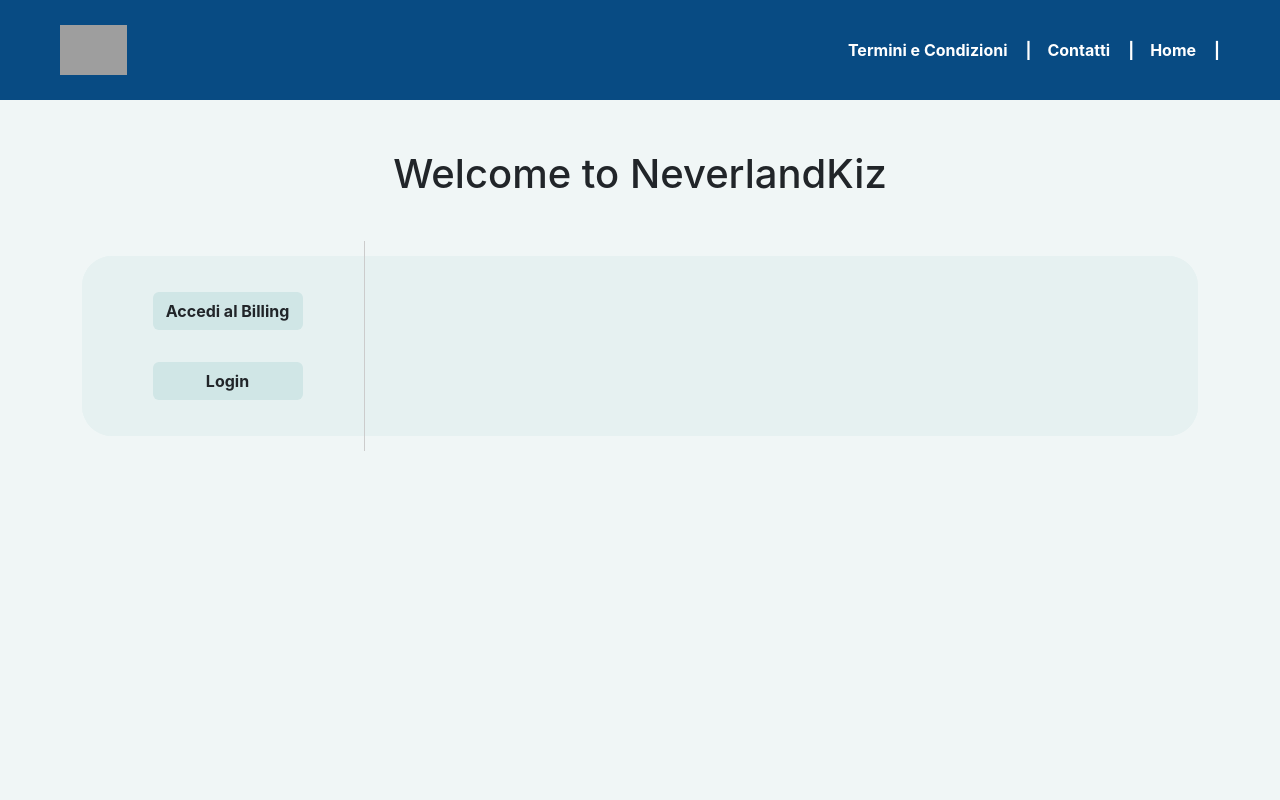
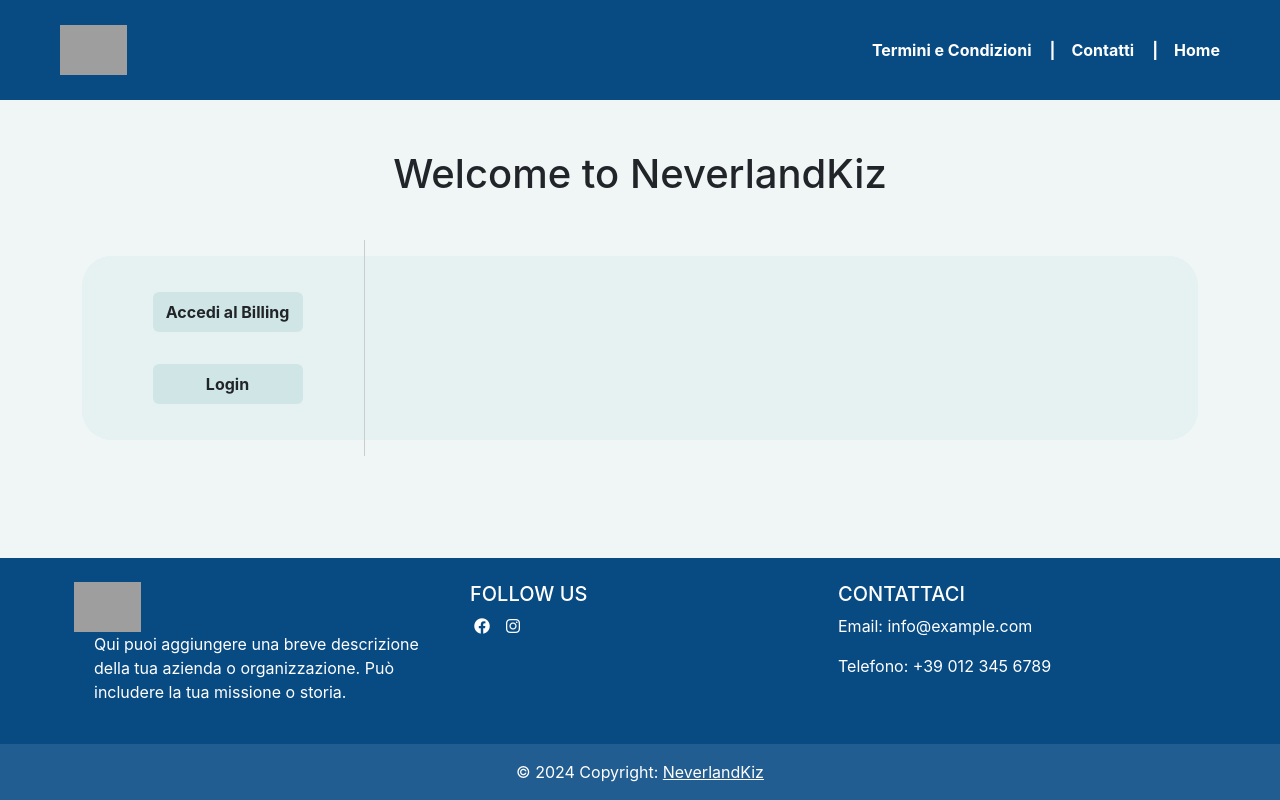
Before and after one commit to EasySubscribe/EasySubscribe-Subscription, a PHP site: page / in a window 1280 px wide. Run offline with PHP 8.4, Linux system fonts and the light colour scheme; some libraries are stand-ins or nearby versions; grey boxes are pictures that could not be loaded.

Commit message:
Added Footer

```diff
--- a/Login/index.html
+++ b/Login/index.html
@@ -23,6 +23,10 @@
       crossorigin="anonymous"
     ></script>
     <script async src="https://js.stripe.com/v3/pricing-table.js"></script>
+    <link
+      rel="stylesheet"
+      href="https://cdnjs.cloudflare.com/ajax/libs/font-awesome/6.0.0/css/all.min.css"
+    />
     <title>Login - NeverlandKiz</title>
   </head>
   <body>
@@ -72,7 +76,7 @@
         </div>
       </div>
     </nav>
-
+    <div class="content">
       <section id="login-btn" class="mx-auto">
         <div class="row">
           <div class="col-12">
@@ -98,24 +102,6 @@
         </div>
       </section>
 
-    <!--<div class="container">
-      <div class="card" id="card">
-        <div id="front" class="front">
-          <stripe-pricing-table
-            pricing-table-id="prctbl_1QCmSdRun27ngB3Ya01NPXNY"
-            publishable-key="pk_test_51Q5WXyRun27ngB3YbfBEWlPiAtjmSa5RFXOaF2HwQl1MD44Df3cFWVxy40LAlg0MrtTSKHDzbpENZDGO3JamWsCC00bm73xoRN"
-          >
-          </stripe-pricing-table>
-        </div>
-        <div id="back" class="back">
-          <h2>Sezione Posteriore</h2>
-          <p>
-            Questa è la sezione posteriore. Clicca il bottone per tornare
-            indietro.
-          </p>
-        </div>
-      </div>
-    </div>-->
       <div class="container">
         <div class="card" id="card">
           <div id="front" class="front">
@@ -153,7 +139,10 @@
           </div>
           <div id="back" class="back">
             <div class="row">
-            <div class="col col-md-3 hidden_mobile" style="align-self: center">
+              <div
+                class="col col-md-3 hidden_mobile separator"
+                style="align-self: center"
+              >
                 <div class="col-12 text-center">
                   <a
                     type="button"
@@ -173,15 +162,92 @@
                 </div>
               </div>
               <div class="col-12 col-md-9">
-              <h2>Sezione Posteriore</h2>
+                <div class="m-3">
+                  <h2>Ottieni il Pass</h2>
                   <p>
-                Questa è la sezione posteriore. Clicca il bottone per tornare
-                indietro.
+                    Inserisci la tua email per visualizzare o scaricare il Pass.
                   </p>
+                  <div class="mb-3 mt-3 mx-auto">
+                    <label for="exampleInputEmail1" class="form-label"
+                      >Email address</label
+                    >
+                    <input
+                      type="email"
+                      class="form-control"
+                      id="exampleInputEmail1"
+                      aria-describedby="emailHelp"
+                    />
+                    <div id="emailHelp" class="form-text">
+                      Inserisci la tua email per accedere al portale.
+                    </div>
+                    <button
+                      type="button"
+                      class="btn btn-blue fw-bold mt-3 mb-3 float-end"
+                    >
+                      Accedi
+                    </button>
                   </div>
                 </div>
               </div>
             </div>
           </div>
+        </div>
+      </div>
+    </div>
+    <footer class="text-white text-center text-lg-start mt-5">
+      <div class="container p-4">
+        <div class="row">
+          <div class="col-lg-4 col-md-12 mb-4 mb-md-0">
+            <img
+              src="https://www.neverlandkiz.it/wp-content/uploads/2023/03/Neverland-Logo-e1684259928108-768x211.png"
+              alt="Antonio Rausa"
+              style="max-height: 50px; margin-left: -20px"
+            />
+            <p>
+              Qui puoi aggiungere una breve descrizione della tua azienda o
+              organizzazione. Può includere la tua missione o storia.
+            </p>
+          </div>
+
+          <div class="col-lg-4 col-md-6 mb-4 mb-md-0">
+            <h5 class="text-uppercase ms-1">Follow Us</h5>
+            <ul class="list-unstyled d-flex">
+              <li class="mx-2">
+                <a
+                  href="https://www.facebook.com/"
+                  class="text-white"
+                  target="_blank"
+                >
+                  <i class="fab fa-facebook"></i>
+                </a>
+              </li>
+              <li class="mx-2">
+                <a
+                  href="https://www.instagram.com/"
+                  class="text-white"
+                  target="_blank"
+                >
+                  <i class="fab fa-instagram"></i>
+                </a>
+              </li>
+            </ul>
+          </div>
+
+          <div class="col-lg-4 col-md-6 mb-4 mb-md-0">
+            <h5 class="text-uppercase">Contattaci</h5>
+            <p>Email: info@example.com</p>
+            <p>Telefono: +39 012 345 6789</p>
+          </div>
+        </div>
+      </div>
+
+      <div
+        class="text-center p-3"
+        style="background-color: rgba(255, 255, 255, 0.1)"
+      >
+        © 2024 Copyright:
+        <a class="text-white" href="#">NeverlandKiz</a>
+      </div>
+    </footer>
   </body>
 </html>
--- a/Login/script.js
+++ b/Login/script.js
@@ -25,4 +25,19 @@ document.addEventListener("DOMContentLoaded", () => {
   flipButton.addEventListener("click", flipCard);
   flipButtonDesktop.addEventListener("click", flipCard);
   flipButtonBack.addEventListener("click", flipCard);
+
+  /** Cambio colore al click del bottone */
+  const buttons = document.querySelectorAll(".btn-blue");
+
+  // Aggiungiamo listener a tutti i bottoni con la classe 'btn-blue'
+  buttons.forEach((button) => {
+    button.addEventListener("touchstart", () => {
+      console.log("TOCCH");
+      button.classList.add("active");
+    });
+
+    button.addEventListener("touchend", () => {
+      button.classList.remove("active");
+    });
+  });
 });
--- a/Login/style.css
+++ b/Login/style.css
@@ -3,6 +3,7 @@
   --body-color: #f0f6f6;
   --card-color: #e6f1f1;
   --btn-color: #d0e6e6;
+  --btn-touch-color: #cadfdf;
 }
 
 @media screen and (max-width: 780px) {
@@ -30,36 +31,33 @@
 }
 
 body {
+  display: flex;
+  flex-direction: column;
+  min-height: 100vh;
   background-color: var(--body-color) !important;
   font-family: -apple-system, BlinkMacSystemFont, "Segoe UI", Roboto, Oxygen,
     Ubuntu, Cantarell, "Open Sans", "Helvetica Neue", sans-serif !important;
 }
+
+.content {
+  flex: 1; /* Permette al contenuto di espandersi per occupare lo spazio disponibile */
+}
+
+/** NavBar */
 .navbar {
-  /* background: linear-gradient(
-    var(--header-color),
-    var(--body-color)
-  ) !important;*/
   background: var(--header-color) !important;
   height: 100px;
 }
 
-.container-fluid {
-  max-width: 1200px;
-}
-
-.navbar-nav > li > a::after {
+.navbar-nav > li:not(:last-child) > a::after {
   content: "|";
   padding-left: 18px;
 }
+/** END NavBar */
 
-/* TODO Rimuovi ultimo elemento
-.navbar-nav > li > a:last-child:after {
-  display: none;
-}*/
-
-#login-btn {
-  margin: 50px;
-  max-width: fit-content;
+/** Container Front and Back */
+.container-fluid {
+  max-width: 1200px;
 }
 
 .container {
@@ -98,20 +96,43 @@ body {
   transform: rotateY(180deg);
 }
 
+/** END Container Front and Back */
+
+/** Buttons */
+#login-btn {
+  margin: 50px;
+  max-width: fit-content;
+}
+
 .btn-blue {
   min-width: 150px;
+  min-height: 40px;
+  --bs-btn-padding-y: 0.5rem !important;
   border-radius: 5px;
   background-color: var(--btn-color) !important;
+  border: none !important; /* Rimuove eventuali bordi predefiniti */
+  outline: none !important; /* Rimuove il contorno di focus */
+  transition: background-color 0.3s, box-shadow 0.3s;
 }
 
 .btn-blue:hover {
   background-color: #cadfdf !important;
 }
 
-/* TODO: Fare il bordo */
-.btn-blue:active {
-  background-color: #cadfdf !important;
+.btn-blue:active,
+.btn-blue.active {
+  background-color: var(--btn-touch-color) !important;
+  outline: 3px solid var(--card-color) !important;
+  box-shadow: 0 0 0 6px var(--btn-touch-color),
+    /* Bordo esterno semitrasparente */ 0 0 8px rgba(0, 0, 0, 0.1); /* Ombra per profondità */
 }
+
+@media screen and (max-width: 992px) {
+  .btn-blue {
+    min-width: auto;
+  }
+}
+/** END Buttons */
 
 .separator {
   position: relative; /* Necessario per posizionare il pseudo-elemento */
@@ -129,15 +150,40 @@ body {
   height: 150%; /* Imposta l'altezza per renderla più lunga */
 }
 
-@media screen and (max-width: 992px) {
-  .btn-blue {
-    min-width: auto;
-  }
-}
-
 @media (max-width: 768px) {
   /* Nasconde la linea su dispositivi mobili */
   .separator::before {
     display: none;
   }
 }
+
+/** Inputs */
+.form-control {
+  background-color: #f0f6f6 !important; /* Colore di sfondo predefinito */
+  border: 1px solid #d0e6e6 !important; /* Colore del bordo predefinito */
+  transition: border-color 0.3s, background-color 0.3s; /* Transizioni per il colore */
+  outline: none !important; /* Rimuove il contorno di focus predefinito */
+}
+
+.form-control:focus {
+  border-color: #d0e6e6 !important; /* Colore del bordo al focus */
+  background-color: #f0f6f6 !important; /* Colore di sfondo al focus */
+  outline: none !important; /* Rimuove il contorno predefinito del browser */
+}
+
+.form-control:active {
+  border-color: #d0e6e6 !important; /* Colore del bordo durante il clic */
+  background-color: #f0f6f6 !important; /* Colore di sfondo durante il clic */
+}
+
+.form-control:focus {
+  border-color: #d0e6e6 !important; /* Colore del bordo al focus */
+  background-color: #f0f6f6 !important; /* Colore di sfondo al focus */
+  box-shadow: 0 0 0 0.2rem rgba(208, 230, 230, 0.5) !important; /* Ombra con il colore del bordo */
+}
+/** END Inputs */
+
+/** Footer */
+footer {
+  background-color: var(--header-color);
+}
```
Lines whose indentation alone changed are shown as unchanged.
